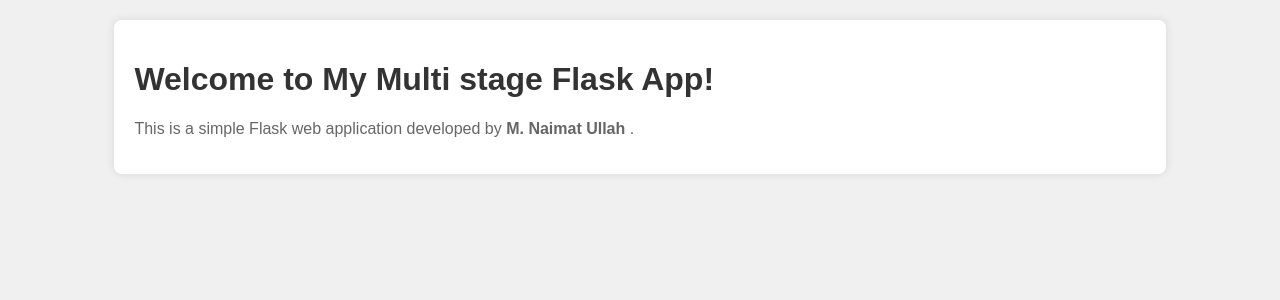
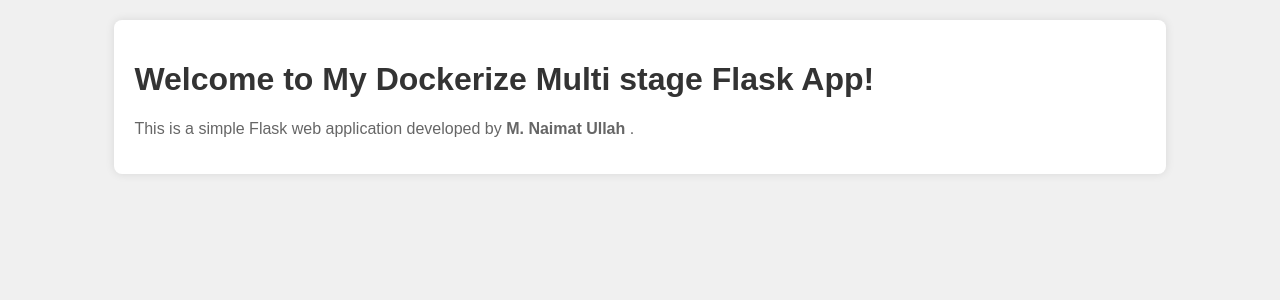
Before and after one commit to Naimat250/DevOpsProjects, a Flask app: page / in a window 1280 px wide. Shown: the top 300 px of the page. Run offline with Flask 3, Linux system fonts and the light colour scheme.

Commit message:
Index updated

```diff
--- a/Multistage-Flask-App/templates/index.html
+++ b/Multistage-Flask-App/templates/index.html
@@ -10,7 +10,7 @@
 </head>
 <body>
     <div class="container">
-        <h1>Welcome to My Multi stage Flask App!</h1>
+        <h1>Welcome to My Dockerize Multi stage Flask App!</h1>
         <p>This is a simple Flask web application developed by <b> M. Naimat Ullah </b>.</p>
     </div>
 </body>
```
